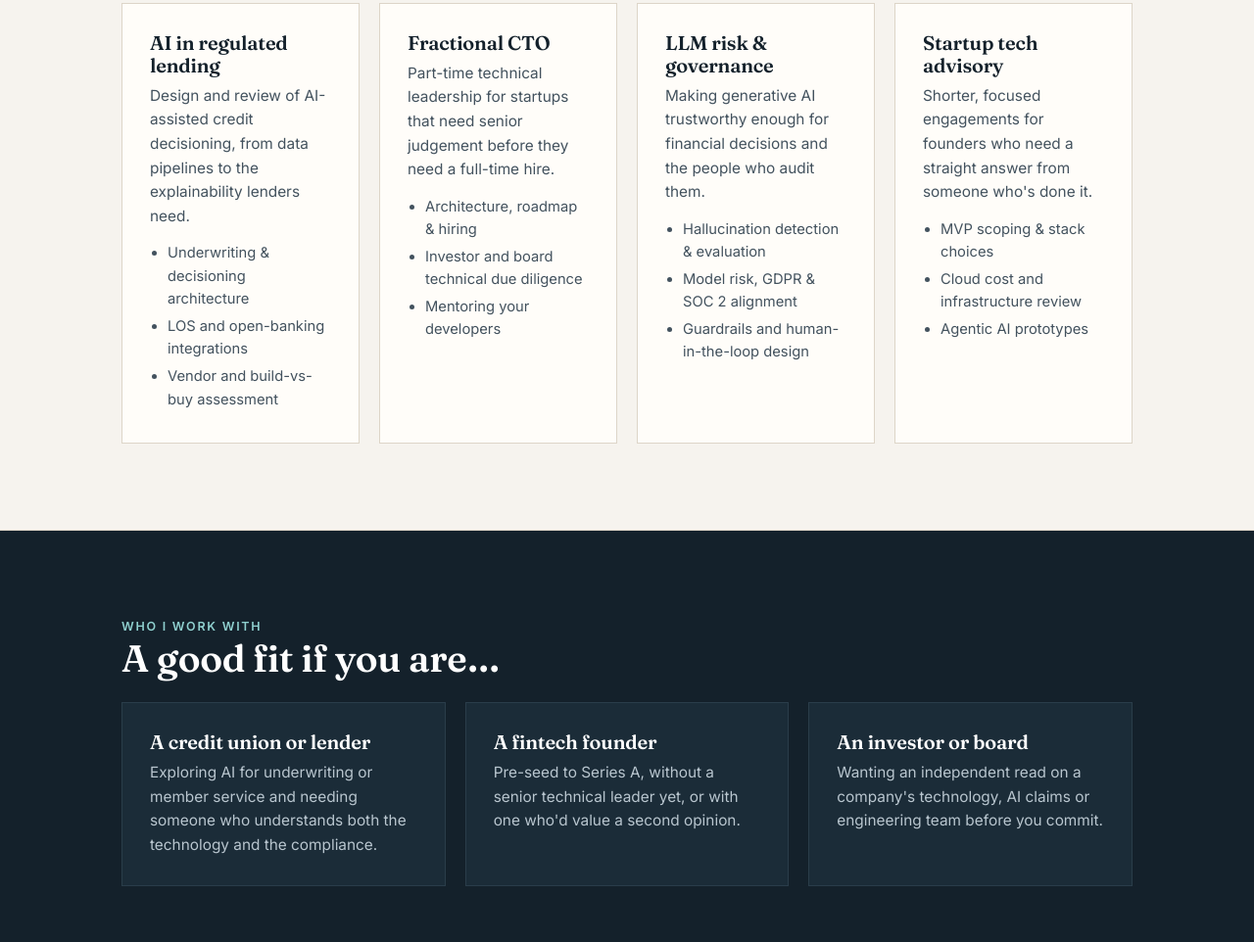
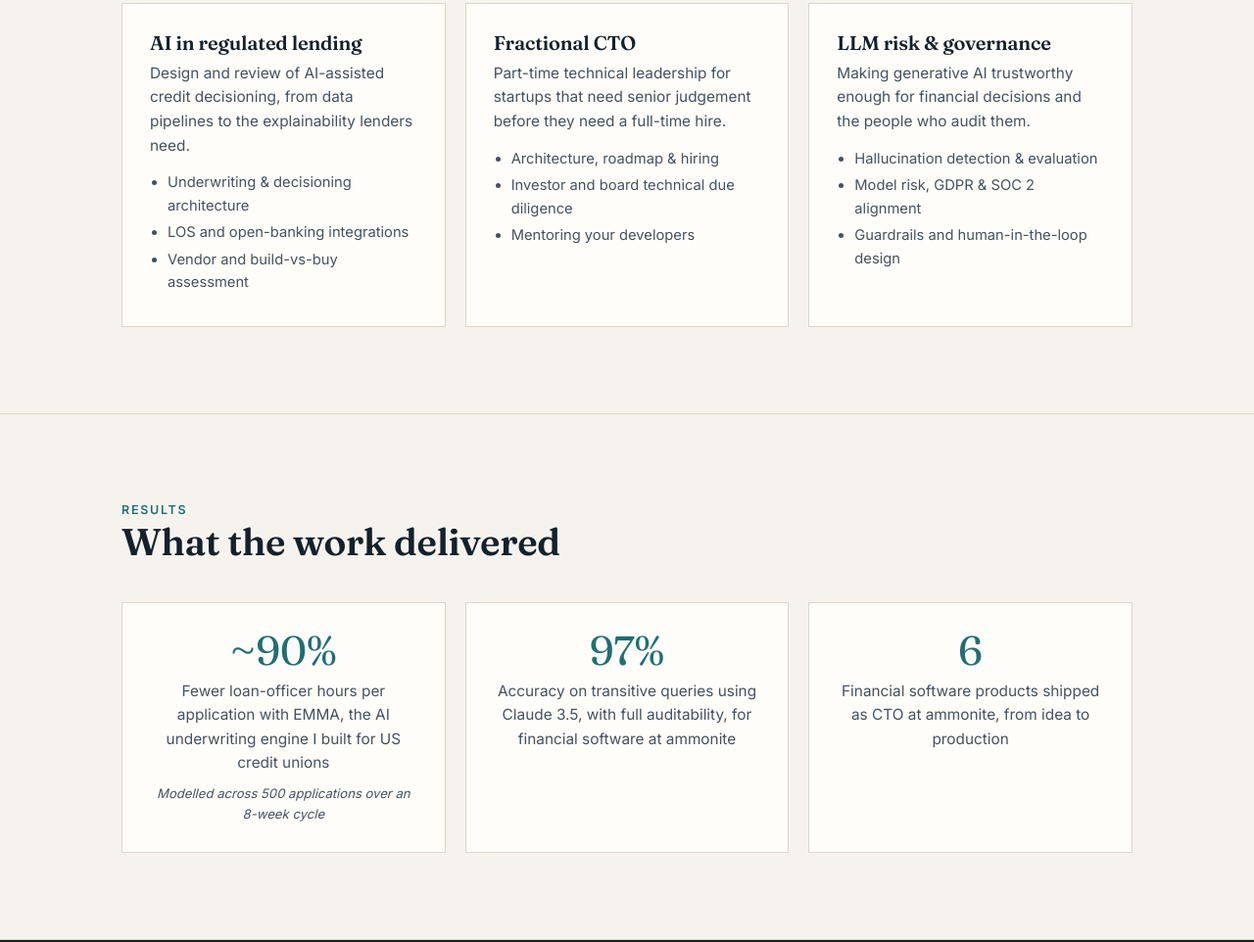
Before and after one commit to Melanie-Thompson/consultancy-website, a plain HTML site: page index.html in a window 1280 px wide. Shown: the part 935-1897 px from the top of the page at 98% size. Drawn offline with Linux system fonts and the light colour scheme.

Commit message:
Remove startup advisory service, add results section, consistent fractional CTO framing
Co-Authored-By: Claude Opus 4.6 <noreply@anthropic.com>

```diff
--- a/index.html
+++ b/index.html
@@ -3,8 +3,8 @@
 <head>
 <meta charset="utf-8">
 <meta name="viewport" content="width=device-width, initial-scale=1">
-<title>Melanie Thompson — AI & Technology Consulting</title>
-<meta name="description" content="Fractional CTO and AI advisory for regulated lending, fintech and early-stage startups. Free intro call.">
+<title>Melanie Thompson — Fractional CTO</title>
+<meta name="description" content="Fractional CTO and AI advisory for regulated lending and fintech. Free intro call.">
 <link rel="preconnect" href="https://fonts.googleapis.com">
 <link rel="preconnect" href="https://fonts.gstatic.com" crossorigin>
 <link href="https://fonts.googleapis.com/css2?family=Fraunces:opsz,wght@9..144,400;9..144,600&family=Inter:wght@400;500;600&display=swap" rel="stylesheet">
@@ -46,6 +46,11 @@
   .proof{display:flex;flex-wrap:wrap;gap:10px 28px;margin-top:56px;padding-top:28px;border-top:1px solid var(--line);font-size:.9rem;color:var(--ink-soft)}
   .proof span::before{content:"";display:inline-block;width:6px;height:6px;border-radius:50%;background:var(--sea);margin-right:10px;vertical-align:middle}
 
+  .results{display:grid;gap:20px;grid-template-columns:repeat(auto-fit,minmax(260px,1fr));margin-top:40px}
+  .result{text-align:center;padding:28px}
+  .result .num{font-size:2.6rem;margin-bottom:8px}
+  .result p{color:var(--ink-soft);font-size:.95rem}
+  .result small{display:block;margin-top:8px;font-size:.82rem;color:var(--ink-soft);font-style:italic}
   .grid{display:grid;gap:20px;grid-template-columns:repeat(auto-fit,minmax(240px,1fr))}
   .card{background:var(--card);border:1px solid var(--line);border-radius:0;padding:28px}
   .card p{color:var(--ink-soft);font-size:.96rem}
@@ -95,7 +100,7 @@
   <div class="wrap">
     <p class="eyebrow">Fractional CTO · AI in regulated finance</p>
     <h1>Technical leadership for high-stakes AI.</h1>
-    <p class="lede">I've been CTO at two fintech startups and built AI underwriting systems for US credit unions. I help lenders, fintechs and early-stage founders make sound technical decisions, ship safely, and stand up to scrutiny from regulators and investors.</p>
+    <p class="lede">I've been CTO at two fintech startups and built AI underwriting systems for US credit unions. I help lenders and fintechs make sound technical decisions, ship safely, and stand up to scrutiny from regulators and investors.</p>
     <div class="ctas">
       <a class="btn btn-primary js-book" href="#contact">Book a free 30-minute call</a>
       <a class="btn btn-ghost" href="#services">See services</a>
@@ -129,10 +134,27 @@
         <p>Making generative AI trustworthy enough for financial decisions and the people who audit them.</p>
         <ul><li>Hallucination detection &amp; evaluation</li><li>Model risk, GDPR &amp; SOC 2 alignment</li><li>Guardrails and human-in-the-loop design</li></ul>
       </div>
-      <div class="card">
-        <h3>Startup tech advisory</h3>
-        <p>Shorter, focused engagements for founders who need a straight answer from someone who's done it.</p>
-        <ul><li>MVP scoping &amp; stack choices</li><li>Cloud cost and infrastructure review</li><li>Agentic AI prototypes</li></ul>
+    </div>
+  </div>
+</section>
+
+<section id="results">
+  <div class="wrap">
+    <p class="eyebrow">Results</p>
+    <h2>What the work delivered</h2>
+    <div class="results">
+      <div class="card result">
+        <div class="num">~90%</div>
+        <p>Fewer loan-officer hours per application with EMMA, the AI underwriting engine I built for US credit unions</p>
+        <small>Modelled across 500 applications over an 8-week cycle</small>
+      </div>
+      <div class="card result">
+        <div class="num">97%</div>
+        <p>Accuracy on transitive queries using Claude 3.5, with full auditability, for financial software at ammonite</p>
+      </div>
+      <div class="card result">
+        <div class="num">6</div>
+        <p>Financial software products shipped as CTO at ammonite, from idea to production</p>
       </div>
     </div>
   </div>
@@ -172,10 +194,10 @@
       <p>I'm based in Cornwall and work remotely.</p>
     </div>
     <ul class="timeline">
-      <li><strong>Co-Founder &amp; CTO — MPWR AI</strong><small>2024–2026 · AI underwriting for credit unions</small></li>
-      <li><strong>CTO — ammonite</strong><small>2020–2023 · Multi-tenant fintech SaaS; Innovate Finance D&amp;I Award</small></li>
+      <li><strong>Co-Founder &amp; CTO — MPWR AI</strong><small>2024–2026 · AI underwriting for credit unions · Boston FinTech Sandbox (40+ data providers)</small></li>
+      <li><strong>CTO — ammonite</strong><small>2020–2023 · 6 financial products shipped; Innovate Finance D&amp;I Award</small></li>
       <li><strong>Senior Developer — HiSky</strong><small>2019–2020 · Django, GraphQL, React</small></li>
-      <li><strong>Information Security Specialist — Atos</strong><small>2014–2017 · SSCP certified</small></li>
+      <li><strong>Information Security Specialist — Atos</strong><small>2014–2017 · £500M DWP contract · SSCP certified</small></li>
       <li><strong>OXFO business accelerator</strong><small>Alumna</small></li>
     </ul>
   </div>
@@ -196,7 +218,7 @@
 
 <footer>
   <div class="wrap">
-    <span>© <span id="yr"></span> Melanie Thompson · Independent consultant, Cornwall, UK</span>
+    <span>© <span id="yr"></span> Melanie Thompson · Fractional CTO, Cornwall, UK</span>
     <a href="#top">Back to top</a>
   </div>
 </footer>
```
